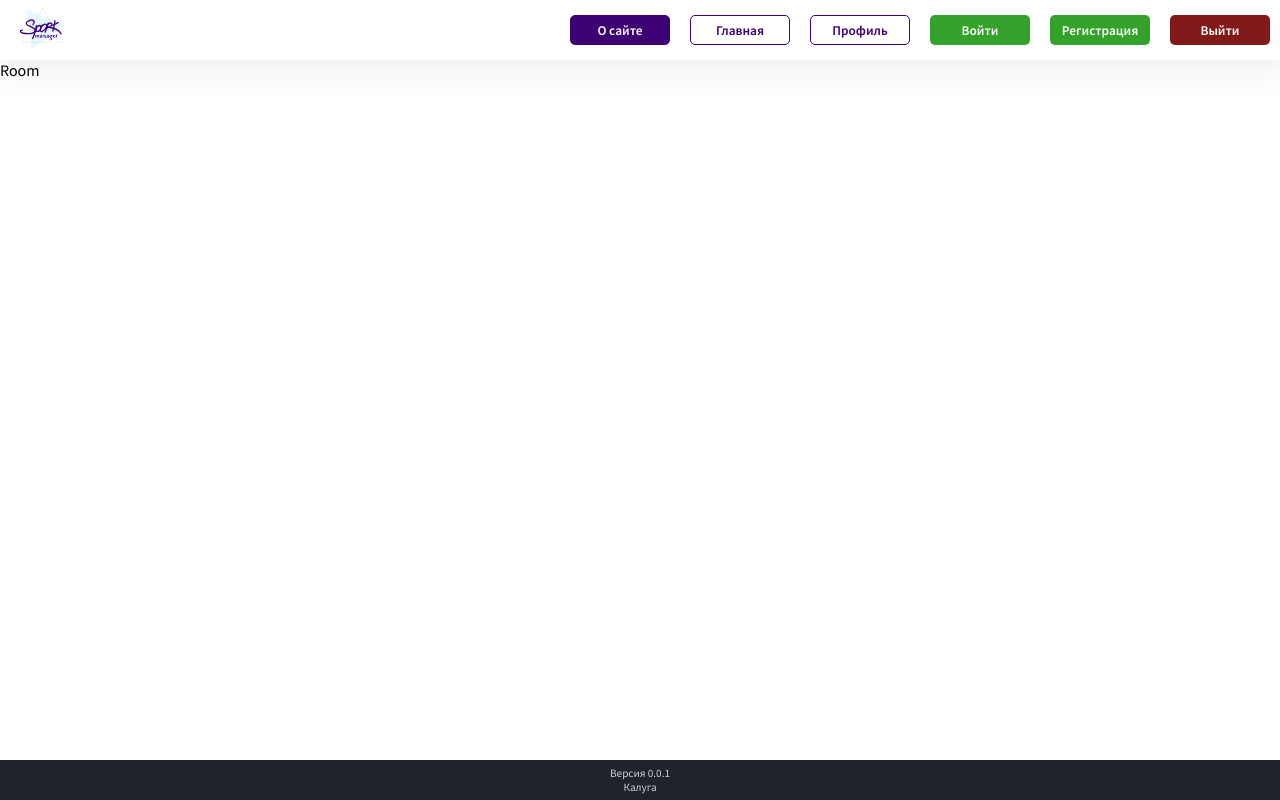
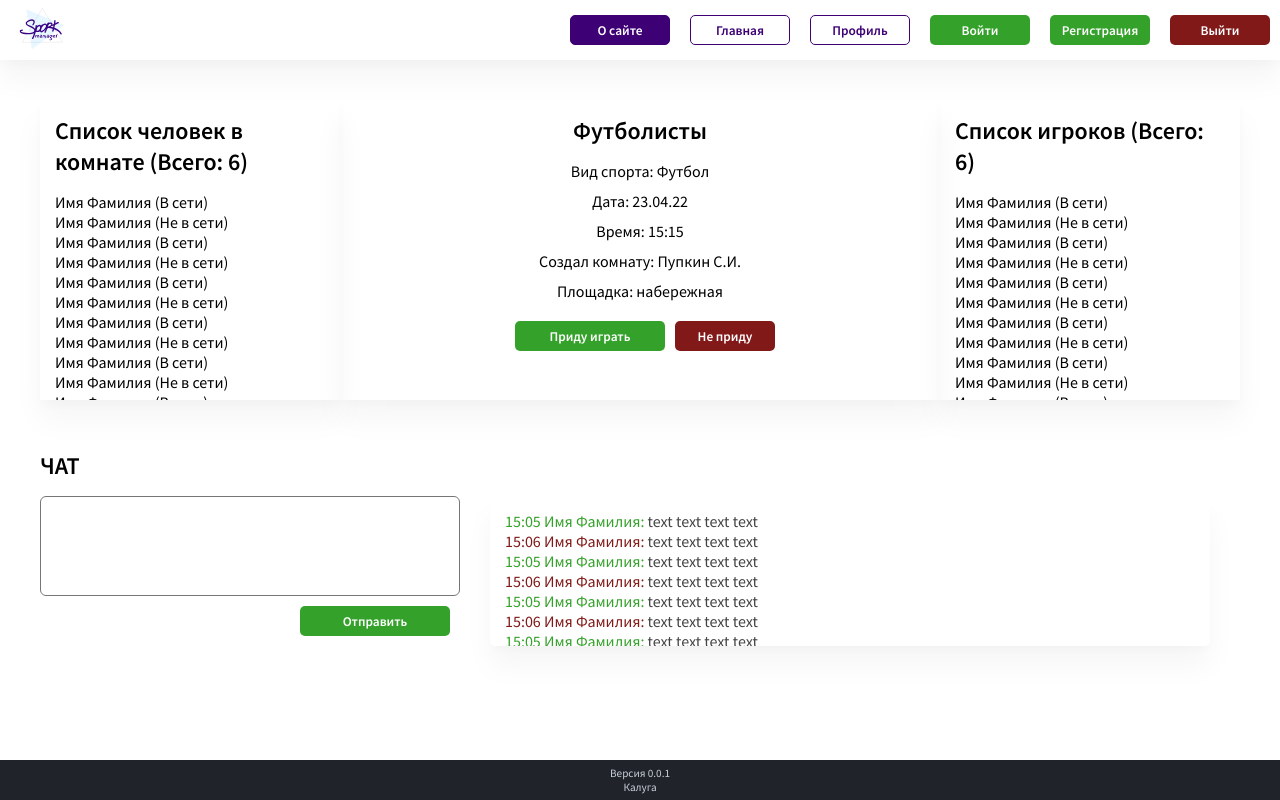
Before and after one commit to fundamentum71/sport-manager, a React (Create React App) app: page /room in a window 1280 px wide. Built offline with nearby package versions, Linux system fonts and the light colour scheme; a web font is replaced by a local one.

Commit message:
набросал комнату

```diff
--- a/src/pages/AddRoom/AddRoom.tsx
+++ b/src/pages/AddRoom/AddRoom.tsx
@@ -1,7 +1,19 @@
 import React from 'react';
 
 const AddRoom = () => {
-	return <div>AddRoom</div>;
+	return (
+		<div>
+			<label htmlFor=""> Назваине комнаты</label>
+			<input type="text" placeholder="Введите название комнаты" />
+			<label htmlFor="">Дата</label>
+			<input type="date" placeholder="" />
+			<label htmlFor="">Время</label>
+			<input type="time" />
+			<label htmlFor="">Площадка</label>
+			<input type="text" placeholder="Введите адрес" />
+			<button>Создать комнату</button>
+		</div>
+	);
 };
 
 export default AddRoom;
--- a/src/pages/Room/Room.tsx
+++ b/src/pages/Room/Room.tsx
@@ -1,7 +1,99 @@
 import React from 'react';
+import styles from './room.module.scss';
+import EditIcon from '@mui/icons-material/Edit';
 
 const Room = () => {
-	return <div>Room</div>;
+	return (
+		<section className={styles.wrapper}>
+			<div className={styles.container}>
+				<div className={styles.visitor}>
+					<h2>Список человек в комнате (Всего: 6)</h2>
+					<p>Имя Фамилия (В сети)</p>
+					<p>Имя Фамилия (Не в сети)</p>
+					<p>Имя Фамилия (В сети)</p>
+					<p>Имя Фамилия (Не в сети)</p>
+					<p>Имя Фамилия (В сети)</p>
+					<p>Имя Фамилия (Не в сети)</p>
+					<p>Имя Фамилия (В сети)</p>
+					<p>Имя Фамилия (Не в сети)</p>
+					<p>Имя Фамилия (В сети)</p>
+					<p>Имя Фамилия (Не в сети)</p>
+					<p>Имя Фамилия (В сети)</p>
+					<p>Имя Фамилия (Не в сети)</p>
+					<p>Имя Фамилия (В сети)</p>
+					<p>Имя Фамилия (Не в сети)</p>
+				</div>
+				<div className={styles.options}>
+					<h2>Футболисты</h2>
+					<button className={styles.btn_edit}>
+						<EditIcon />
+					</button>
+					<div className={styles.option}>Вид спорта: Футбол</div>
+					<div className={styles.option}>Дата: 23.04.22</div>
+					<div className={styles.option}>Время: 15:15</div>
+					<div className={styles.option}>Создал комнату: Пупкин С.И.</div>
+					<div className={styles.option}>Площадка: набережная</div>
+
+					<div className={styles.btns}>
+						<button className={styles.btn}>Приду играть</button>
+						<button className={styles.btn_exit}>Не приду</button>
+					</div>
+				</div>
+				<div className={styles.gamers}>
+					<h2>Список игроков (Всего: 6)</h2>
+					<p>Имя Фамилия (В сети)</p>
+					<p>Имя Фамилия (Не в сети)</p>
+					<p>Имя Фамилия (В сети)</p>
+					<p>Имя Фамилия (Не в сети)</p>
+					<p>Имя Фамилия (В сети)</p>
+					<p>Имя Фамилия (Не в сети)</p>
+					<p>Имя Фамилия (В сети)</p>
+					<p>Имя Фамилия (Не в сети)</p>
+					<p>Имя Фамилия (В сети)</p>
+					<p>Имя Фамилия (Не в сети)</p>
+					<p>Имя Фамилия (В сети)</p>
+					<p>Имя Фамилия (Не в сети)</p>
+					<p>Имя Фамилия (В сети)</p>
+					<p>Имя Фамилия (Не в сети)</p>
+				</div>
+			</div>
+			<h2>ЧАТ</h2>
+			<div className={styles.chat_wrapper}>
+				<div className={styles.input_chat}>
+					<textarea />
+					<button className={styles.btns_chat}>Отправить</button>
+				</div>
+				<div className={styles.chat}>
+					<div>
+						<div className={styles.chat_your}>
+							15:05 Имя Фамилия: <span>text text text text</span>
+						</div>
+						<div className={styles.chat_dontyour}>
+							15:06 Имя Фамилия: <span>text text text text</span>
+						</div>
+						<div className={styles.chat_your}>
+							15:05 Имя Фамилия: <span>text text text text</span>
+						</div>
+						<div className={styles.chat_dontyour}>
+							15:06 Имя Фамилия: <span>text text text text</span>
+						</div>
+						<div className={styles.chat_your}>
+							15:05 Имя Фамилия: <span>text text text text</span>
+						</div>
+						<div className={styles.chat_dontyour}>
+							15:06 Имя Фамилия: <span>text text text text</span>
+						</div>
+						<div className={styles.chat_your}>
+							15:05 Имя Фамилия: <span>text text text text</span>
+						</div>
+						<div className={styles.chat_dontyour}>
+							15:06 Имя Фамилия: <span>text text text text</span>
+						</div>
+					</div>
+				</div>
+			</div>
+		</section>
+	);
 };
 
 export default Room;
--- a/src/pages/Room/room.module.scss
+++ b/src/pages/Room/room.module.scss
@@ -0,0 +1,149 @@
+.wrapper {
+	margin: 40px;
+	h2 {
+		margin-bottom: 15px;
+	}
+}
+.container {
+	display: flex;
+	//border: 1px solid black;
+	justify-content: center;
+	height: 300px;
+	margin-bottom: 50px;
+	.visitor {
+		padding: 15px;
+		width: 25%;
+		overflow: auto;
+		box-shadow: 0px 20px 30px rgba(0, 0, 0, 0.04), 0px 6px 10px rgba(0, 0, 0, 0.02);
+	}
+	.options {
+		padding: 15px;
+		position: relative;
+		width: 50%;
+		box-shadow: 0px 20px 30px rgba(0, 0, 0, 0.04), 0px 6px 10px rgba(0, 0, 0, 0.02);
+		display: flex;
+		flex-direction: column;
+		align-items: center;
+		&:hover {
+			.btn_edit {
+				opacity: 100;
+			}
+		}
+		.option {
+			margin-bottom: 10px;
+		}
+	}
+	.gamers {
+		overflow: auto;
+		padding: 15px;
+		width: 25%;
+		box-shadow: 0px 20px 30px rgba(0, 0, 0, 0.04), 0px 6px 10px rgba(0, 0, 0, 0.02);
+	}
+}
+
+.btn {
+	color: #ffffff;
+	font-weight: 800;
+	width: 150px;
+	height: 30px;
+	border-radius: 5px;
+	border: none;
+	padding: 0 10px;
+	margin: 10px;
+	background-color: #34a22a;
+	cursor: pointer;
+	//transition: 0.6s;
+
+	&:active {
+		filter: brightness(0.8);
+	}
+}
+
+.btn_exit {
+	color: #ffffff;
+	font-weight: 800;
+	width: 100px;
+	height: 30px;
+	border-radius: 5px;
+	border: none;
+	padding: 0 10px;
+	background-color: #821919;
+	cursor: pointer;
+	//transition: 0.6s;
+
+	&:active {
+		filter: brightness(0.8);
+	}
+}
+
+.btn_edit {
+	position: absolute;
+	right: 20px;
+	background-color: #ffffff;
+	border: none;
+	cursor: pointer;
+	margin: 10px;
+	margin-right: 20px;
+	opacity: 0;
+	transition: 0.6s;
+	&:active {
+		transform: scale(1.05);
+	}
+}
+
+.chat_wrapper {
+	display: flex;
+	.chat {
+		padding: 15px;
+		width: 60%;
+		height: 150px;
+		margin-left: 30px;
+		border-radius: 5px;
+		box-shadow: 0px 20px 30px rgba(0, 0, 0, 0.04), 0px 6px 10px rgba(0, 0, 0, 0.02);
+		//border: 1px solid rgb(49, 49, 49);
+		overflow: auto;
+		span {
+			color: rgb(69, 68, 68);
+		}
+
+		.chat_your {
+			color: #34a22a;
+		}
+
+		.chat_dontyour {
+			color: #821919;
+		}
+	}
+
+	.input_chat {
+		width: 35%;
+		display: flex;
+		flex-direction: column;
+		align-items: flex-end;
+		textarea {
+			width: 100%;
+			height: 100px;
+			padding: 15px;
+			display: block;
+			border-radius: 6px;
+			resize: none;
+		}
+		.btns_chat {
+			color: #ffffff;
+			font-weight: 800;
+			width: 150px;
+			height: 30px;
+			border-radius: 5px;
+			border: none;
+			padding: 0 10px;
+			margin: 10px;
+			background-color: #34a22a;
+			cursor: pointer;
+			//transition: 0.6s;
+
+			&:active {
+				filter: brightness(0.8);
+			}
+		}
+	}
+}
--- a/src/pages/StartPage/startpage.module.scss
+++ b/src/pages/StartPage/startpage.module.scss
@@ -12,13 +12,11 @@
 	//position: absolute;
 	//right: 1px;
 	//bottom: 100px;
-	width: 640px;
+	width: 600px;
 	height: 310;
 	display: flex;
 	flex-direction: column;
 	align-items: center;
-
-	//margin-right: 70px;
 	margin-bottom: 50px;
 }
 
@@ -33,8 +31,8 @@
 }
 
 .text {
-	text-indent: 60px;
-	width: 600px;
+	//text-indent: 60px;
+	width: 550px;
 	color: #f7f7f7;
 	font-size: 1.4rem;
 	margin-top: 80px;
```
